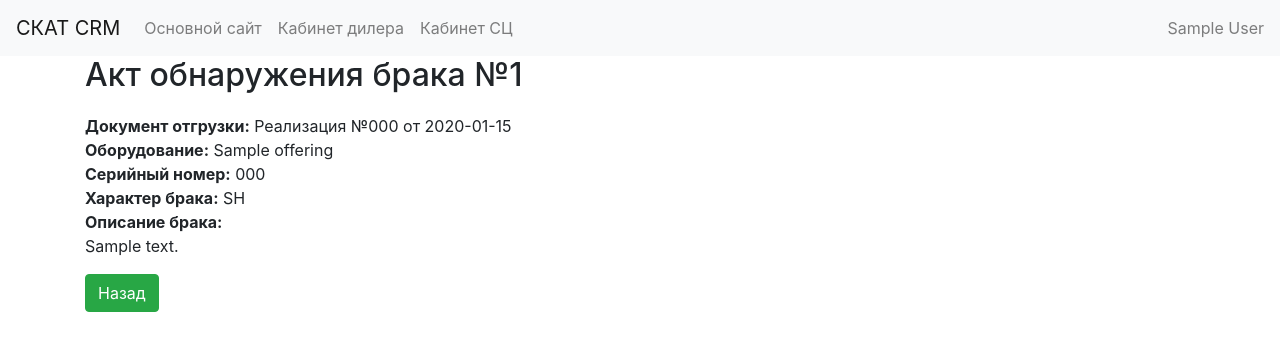
After one commit to bayborodin/crm, a Django app: page /defections/1/1 in a window 1280 px wide. The commit adds this page. Shown: the top 351 px of the page. Run offline with Django 3.2, Linux system fonts and the light colour scheme; tables that the repository leaves empty hold one stand-in row (values such as "Sample post"); some libraries are stand-ins or nearby versions.

Commit message:
style defection form

```diff
--- a/crm/defections/templates/defections/base.html
+++ b/crm/defections/templates/defections/base.html
@@ -7,6 +7,16 @@
     <meta http-equiv="X-UA-Compatible" content="IE-edge">
     <meta name="viewport" content="width=device-width, initial-scale=1">
     {% bootstrap_css %}
+
+    <style type="text/css">
+        .control-group {
+            margin-bottom: 10px;
+        }
+
+        .control-label {
+            margin-bottom: .3rem;
+        }
+    </style>
 </head>
 
 <body>
--- /dev/null
+++ b/crm/defections/templates/defections/defection.html
@@ -0,0 +1,18 @@
+{% extends 'defections/base.html' %}
+
+{% block content %}
+<h2>Акт обнаружения брака №{{ defection.pk }}</h2>
+<div style="margin-top: 20px;">
+    <p>
+        <strong>Документ отгрузки:</strong> {{ defection.shipment }}<br>
+        <strong>Оборудование:</strong> {{ defection.offering }}<br>
+        <strong>Серийный номер:</strong> {{ defection.serial_number }}<br>
+        <strong>Характер брака:</strong> {{ defection.kind }}<br>
+        <strong>Описание брака:</strong><br>
+        {{ defection.description }}
+    </p>
+</div>
+<div>
+    <a type="button" class="btn btn-success" href="{% url  'defections:index' account.extid %}">Назад</a>
+</div>
+{% endblock %}
--- a/crm/defections/templates/defections/includes/header.html
+++ b/crm/defections/templates/defections/includes/header.html
@@ -4,13 +4,13 @@
     <div class="collapse navbar-collapse" id="navbarSupportedContent">
         <ul class="navbar-nav mr-auto">
             <li class="nav-item">
-                <a class="nav-link" href="#">Основной сайт</a>
+                <a class="nav-link" href="https://skatpower.ru">Основной сайт</a>
             </li>
             <li class="nav-item">
-                <a class="nav-link" href="#">Кабинет дилера</a>
+                <a class="nav-link" href="http://order.skatpower.ru">Кабинет дилера</a>
             </li>
             <li class="nav-item">
-                <a class="nav-link" href="#">Кабинет СЦ</a>
+                <a class="nav-link" href="http://service.skatpower.ru">Кабинет СЦ</a>
             </li>
 
         </ul>
--- a/crm/defections/urls.py
+++ b/crm/defections/urls.py
@@ -8,4 +8,5 @@ urlpatterns = [
     path('<str:account_extid>', views.index, name='index'),
     path('<str:account_extid>/new', views.new_defection, name='add'),
     path('ajax/load-offerings', views.load_offerings, name='ajax_load_offerings'),
+    path('<str:account_extid>/<int:defection_id>', views.defection, name='defection'),
 ]
--- a/crm/defections/views.py
+++ b/crm/defections/views.py
@@ -1,3 +1,5 @@
+from django.core.mail import send_mail
+from django.conf import settings
 from django.shortcuts import render
 from django.http import HttpResponseRedirect
 from django.urls import reverse
@@ -20,6 +22,14 @@ def index(request, account_extid):
     return render(request, 'defections/index.html', context)
 
 
+def defection(request, account_extid, defection_id):
+    '''Выводит акт обнаружения брака для просмотра'''
+    defection = Defection.objects.get(id=defection_id)
+    account = Account.objects.get(extid=account_extid.upper())
+    context = {'defection': defection, 'account': account}
+    return render(request, 'defections/defection.html', context)
+
+
 def new_defection(request, account_extid):
     account = Account.objects.get(extid=account_extid.upper())
     if request.method != 'POST':
@@ -30,12 +40,10 @@ def new_defection(request, account_extid):
             new_defection = form.save(commit=False)
             new_defection.account = account
             new_defection.save()
+            notify(new_defection)
 
-            print('DBG!!!')
-            print(request.FILES)
             files = request.FILES.getlist('damage_photo')
             for f in files:
-                print(f)
                 photo = Photo()
                 photo.defection = new_defection
                 photo.title = 'Фото повреждения'
@@ -44,7 +52,7 @@ def new_defection(request, account_extid):
 
             return HttpResponseRedirect(reverse('defections:index', args=[account_extid]))
 
-    context = {'form': form, 'extid': account_extid}
+    context = {'form': form, 'extid': account_extid, 'account': account}
     return render(request, 'defections/new_defection.html', context)
 
 
@@ -56,3 +64,20 @@ def load_offerings(request):
         offerings.append(row.offering)
 
     return render(request, 'defections/offering_list.html', {'offerings': offerings})
+
+
+def notify(defection):
+    subject = 'Новый акт обнаружения брака!'
+    message = f'''
+        Контрагент: {defection.account}\n
+        Документ отгрузки: {defection.shipment}\n
+        Оборудование: {defection.offering}\n
+        Серийный номер: {defection.serial_number}'''
+
+    email_from = settings.EMAIL_HOST_USER
+    recipient_list = [
+        'n.bayborodin@skatpower.ru',
+        'k.davydov@skatpower.ru',
+    ]
+
+    send_mail(subject, message, email_from, recipient_list)
--- a/requirements.txt
+++ b/requirements.txt
@@ -1,8 +1,11 @@
 asgiref==3.2.3
 autopep8==1.4.4
+beautifulsoup4==4.8.2
 coverage==5.0.2
 dj-database-url==0.5.0
 Django==3.0.2
+django-bootstrap4==1.1.1
+django-crispy-forms==1.8.1
 entrypoints==0.3
 flake8==3.7.8
 gunicorn==19.9.0
@@ -13,4 +16,5 @@ pycodestyle==2.5.0
 pyflakes==2.1.1
 python-decouple==3.1
 pytz==2019.2
+soupsieve==1.9.5
 sqlparse==0.3.0
```
Also changed, not shown: crm/crm/settings.py (+10 -0 lines), crm/defections/templates/defections/index.html (+4 -3 lines), crm/defections/templates/defections/new_defection.html (+21 -2 lines).
